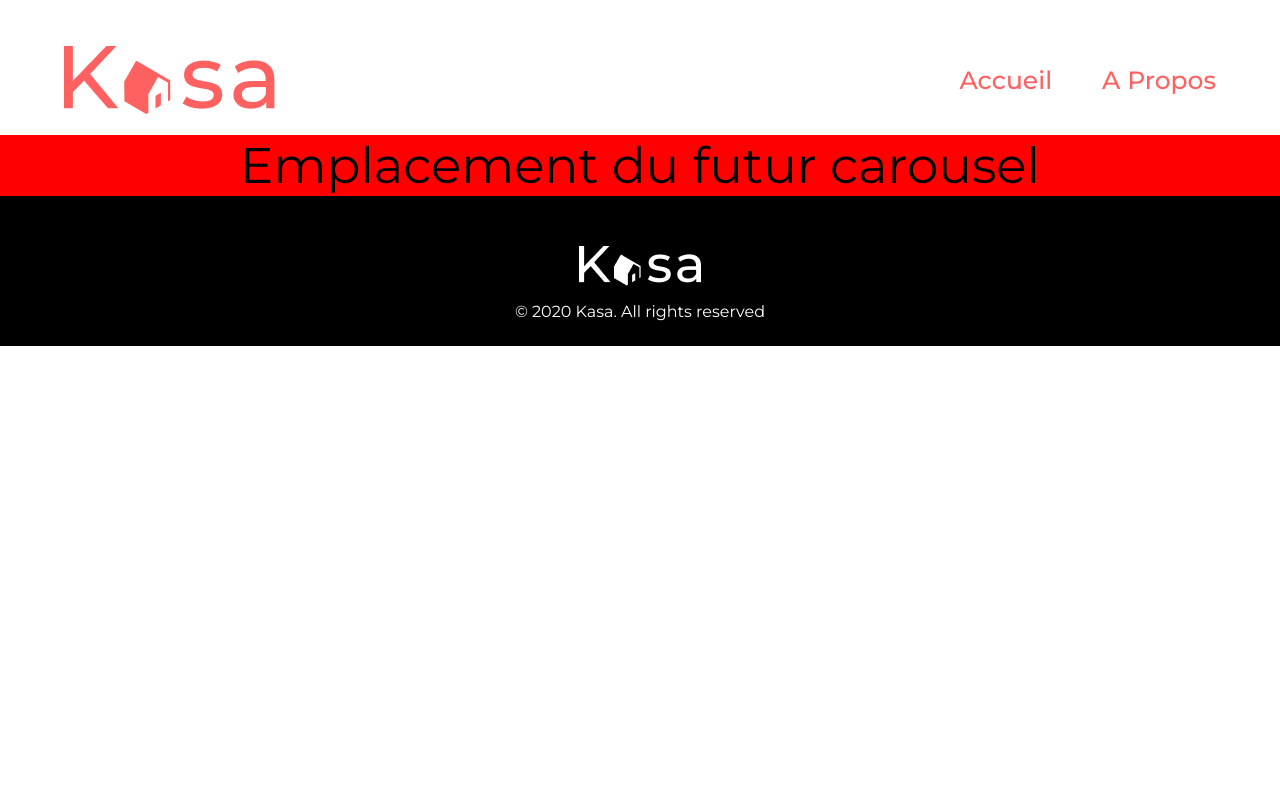
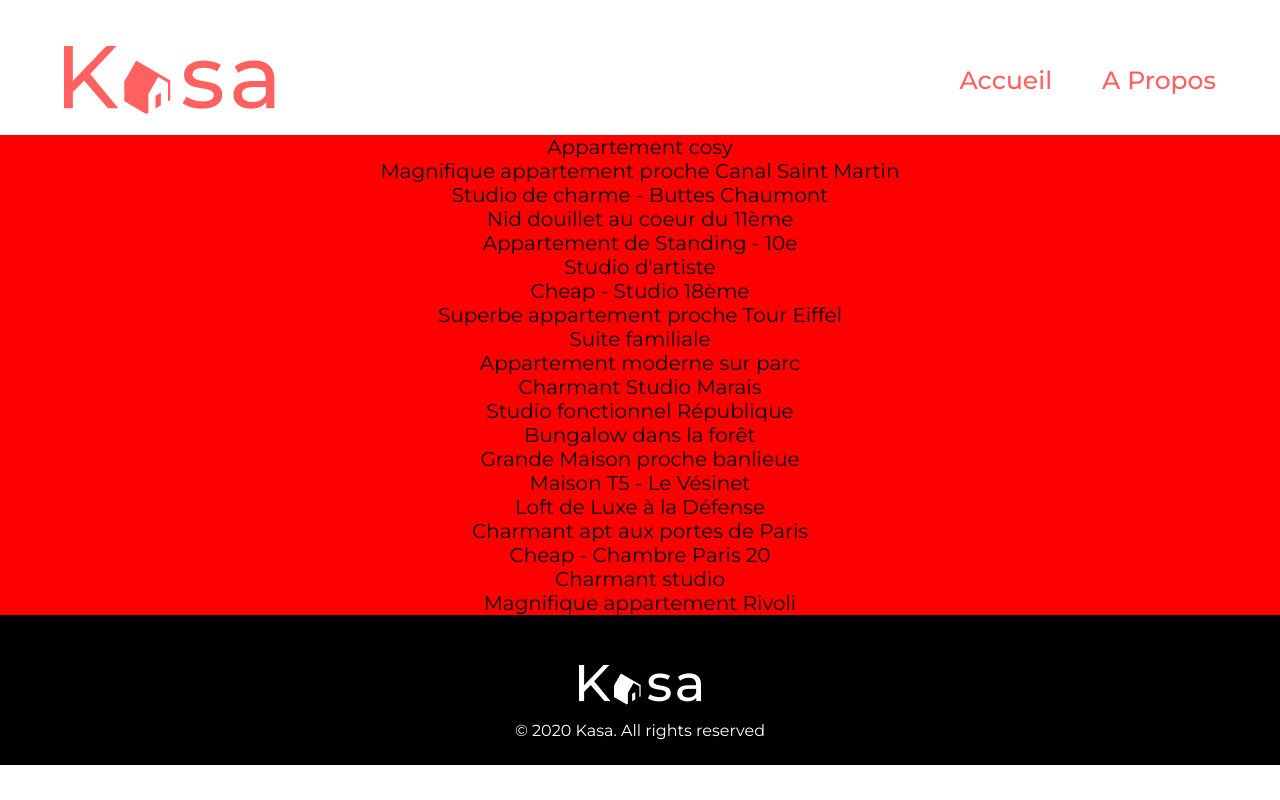
Before and after one commit to MathisPastreNelson/projet-7-ocr, a React (Create React App) app: page /logement/0979876d in a window 1280 px wide. Built offline with nearby package versions, Linux system fonts and the light colour scheme.

Commit message:
tentative de recuperation de ID sur le composant logementCarousel

```diff
--- a/src/components/LogementCarousel.js
+++ b/src/components/LogementCarousel.js
@@ -1,11 +1,18 @@
 import React from "react";
+import dataList from '../assets/logements.json';
 import { useState } from 'react'
+import { useParams } from "react-router-dom";
 
 
 const LogementCarousel = () => {
+    const completeId = useParams();
+    console.log(completeId);
     return (
-        <div className="test">Emplacement du futur carousel</div>
+        dataList.map((imgLocation) =>
+            <div className="test" > {imgLocation.title}</div >
+        )
     )
 }
 
+
 export default LogementCarousel;
--- a/src/styles/_logementCarousel.scss
+++ b/src/styles/_logementCarousel.scss
@@ -2,5 +2,5 @@
     background-color: red;
     display: flex;
     justify-content: center;
-    font-size: 50px;
+    font-size: 20px;
 }
--- a/src/styles/index.css
+++ b/src/styles/index.css
@@ -226,7 +226,7 @@ body {
   background-color: red;
   display: flex;
   justify-content: center;
-  font-size: 50px;
+  font-size: 20px;
 }
 
 .bigFont {
```
